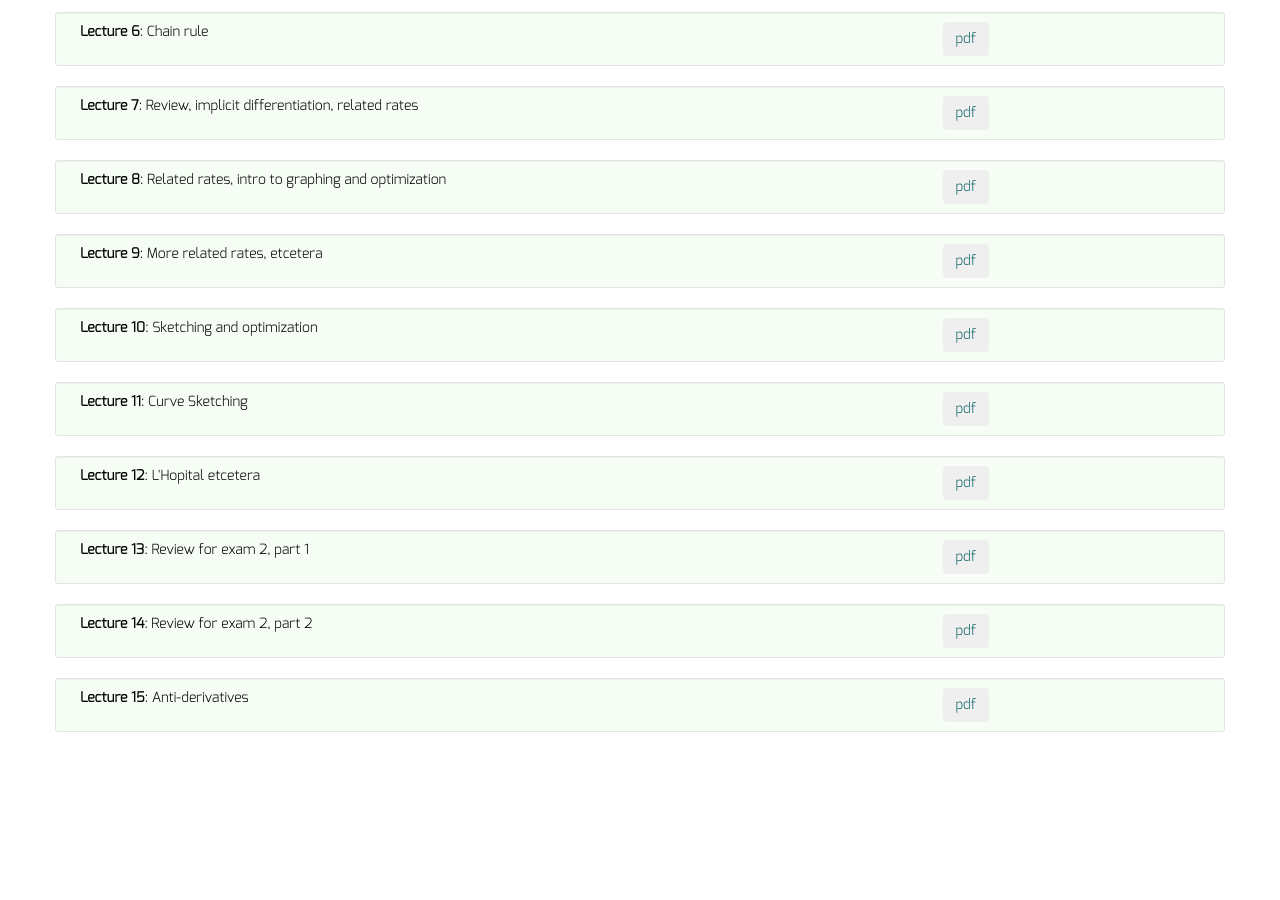
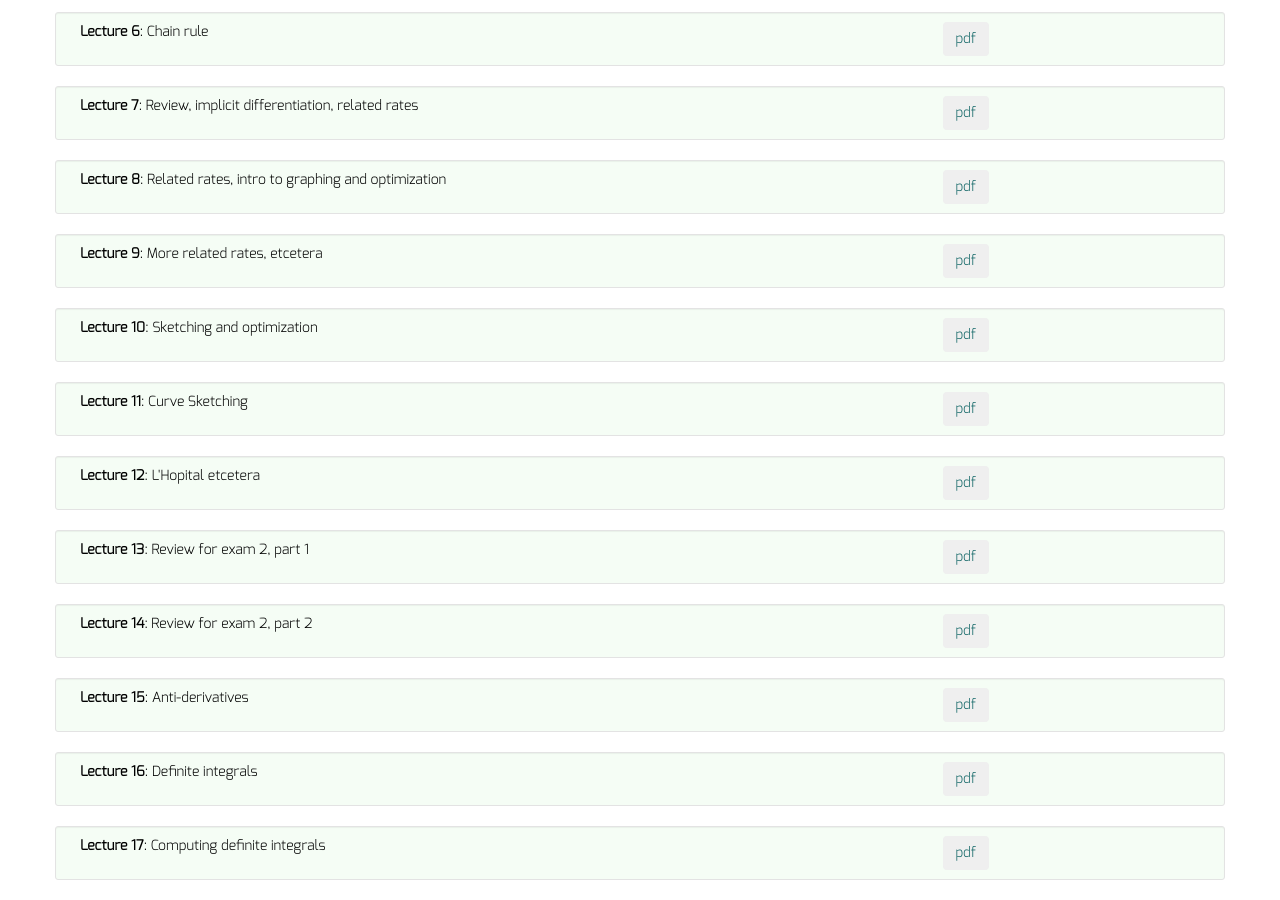
Before and after one commit to dkrashen/calc1, a Jekyll site: the page built from lectures/index.html, in a window 1280 px wide and 900 px high, scrolled down 640 px. Built offline with Jekyll 4.4.1, drawn with Linux system fonts in a browser that asks for light colours; before the commit the page ends 1392 px from its top, so only the background shows below that.

Commit message:
add lectures 16, 17, pdf and yml

```diff
--- a/_data/lectures.yml
+++ b/_data/lectures.yml
@@ -43,3 +43,9 @@
 - title: "Lecture 15"
   filename: "lecture15.pdf"
   description: "Anti-derivatives"
+- title: "Lecture 16"
+  filename: "lecture16.pdf"
+  description: "Definite integrals"
+- title: "Lecture 17"
+  filename: "lecture17.pdf"
+  description: "Computing definite integrals"
```
Also changed, not shown: 2 other files.
